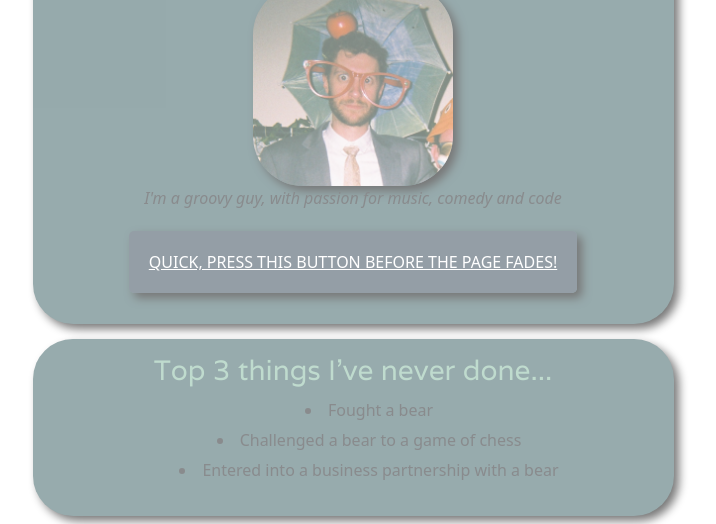
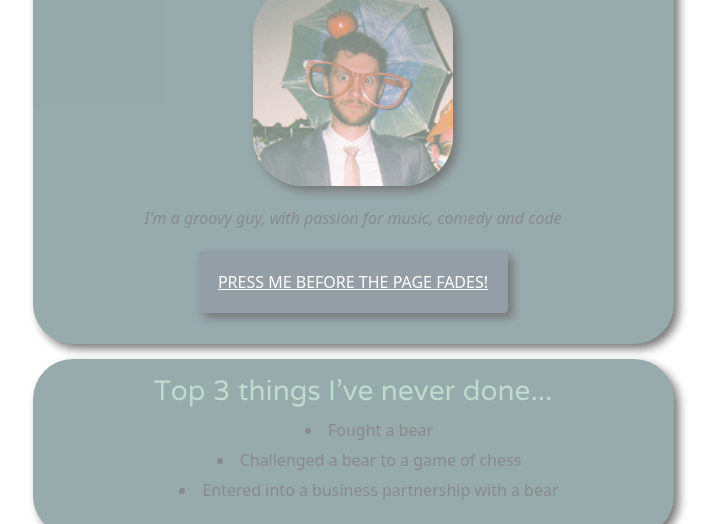
Before and after one commit to tarklemike/profile, a plain HTML site: page index.html in a window 1280 px wide. Shown: the part 147-671 px from the top of the page, without its empty margins (287-1003 px from the left). Drawn offline with nearby package versions, Linux system fonts and the light colour scheme.

Commit message:
fixed button resizing issue

```diff
--- a/index.html
+++ b/index.html
@@ -27,8 +27,8 @@
             <h2>Programmer</h2>
             <img src="images/Screenshot 2024-02-05 at 11.22.38.png" class="image-circle rotate" alt="my face">
             <p class="description"><em>I'm a groovy guy, with passion for music, comedy and code</em></p>
-            <!-- <a href="http://localhost:8000/" class="btn-green" id="btn-stay">QUICK, PRESS THIS BUTTON BEFORE THE PAGE FADES!</a> -->
-            <a href="https://tarklemike.github.io/profile/" class="btn-green" id="btn-stay">QUICK, PRESS THIS BUTTON BEFORE THE PAGE FADES!</a>
+            <!-- <a href="http://localhost:8000/" class="btn-green" id="btn-stay">PRESS ME BEFORE THE PAGE FADES!</a> -->
+            <a href="https://tarklemike.github.io/profile/" class="btn-green" id="btn-stay">PRESS ME BEFORE THE PAGE FADES!</a>
           </div>
 
           <div class="card-blue">
--- a/style.css
+++ b/style.css
@@ -95,6 +95,7 @@ a:hover {
   width: 200px;
   box-shadow: 5px 5px 10px black;
   border-radius: 50px;
+  margin-bottom: 20px;
 }
 
 .btn-green {
```
